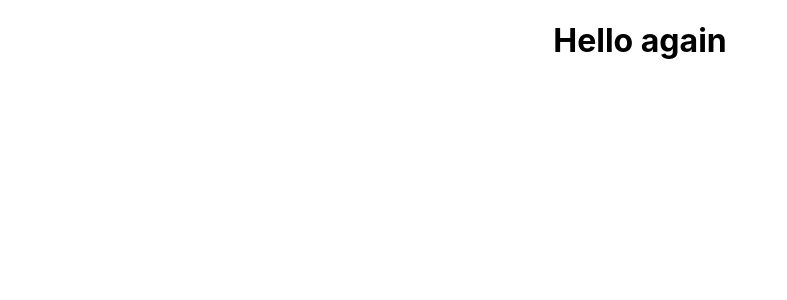
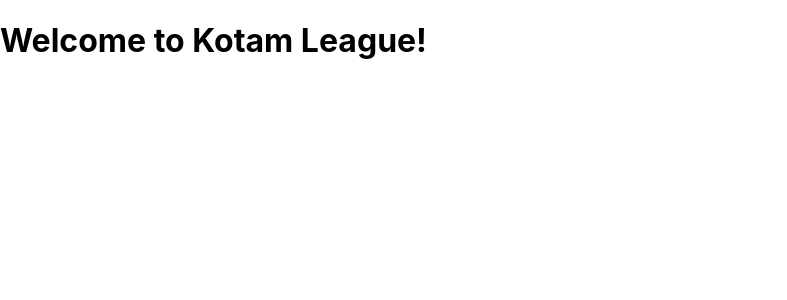
Before and after one commit to AimanFarhanMohdFaruk/KOTAM_test_app, a React (Create React App) app in the folder kotam-frontend/: page /about in a window 1280 px wide. Shown: the top 300 px of the page, without its empty margins (0-787 px from the left). Built offline with nearby package versions, Linux system fonts and the light colour scheme.

Commit message:
added routes and new folder structure

```diff
--- a/kotam-frontend/src/App.js
+++ b/kotam-frontend/src/App.js
@@ -1,9 +1,19 @@
 import './App.css';
+import {useState, useEffect} from 'react';
+import axios from 'axios';
+import {Route, Routes} from "react-router-dom";
+
+
+//Import pages
+
+import AboutPage from "./pages/About/index"
 
 function App() {
   return (
-    <div className="App">
-      <h1>Hello again</h1>
+    <div>
+      <Routes>
+      <Route path= "/about" element={<AboutPage/>}/>
+      </Routes>
     </div>
   );
 }
--- a/kotam-frontend/src/index.js
+++ b/kotam-frontend/src/index.js
@@ -3,11 +3,12 @@ import ReactDOM from 'react-dom';
 import './index.css';
 import App from './App';
 import reportWebVitals from './reportWebVitals';
+import { BrowserRouter, Routes, Route } from 'react-router-dom';
 
 ReactDOM.render(
-  <React.StrictMode>
+  <BrowserRouter>
     <App />
-  </React.StrictMode>,
+  </BrowserRouter>,
   document.getElementById('root')
 );
 
--- a/kotam-frontend/src/pages/About/index.js
+++ b/kotam-frontend/src/pages/About/index.js
@@ -0,0 +1,13 @@
+import React from 'react';
+import Link from 'react-router-dom';
+
+
+const AboutPage = () => {
+    return (
+        <div>
+            <h1>Welcome to Kotam League!</h1>
+        </div>
+    );
+}
+
+export default AboutPage;
```
Also changed, not shown: kotam-frontend/src/components/Navbar/Navbar.js (added), kotam-frontend/src/components/signUpForm.js (added), kotam-frontend/src/logo.svg (deleted), 1 other file (tests, documents, lock files or other folders).
